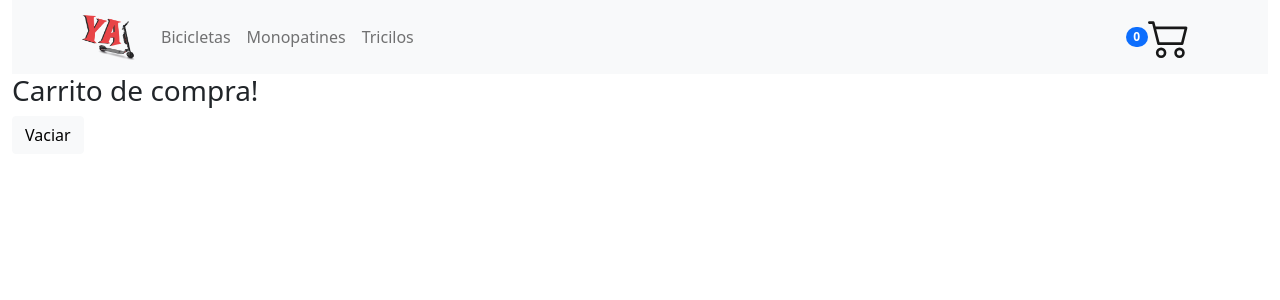
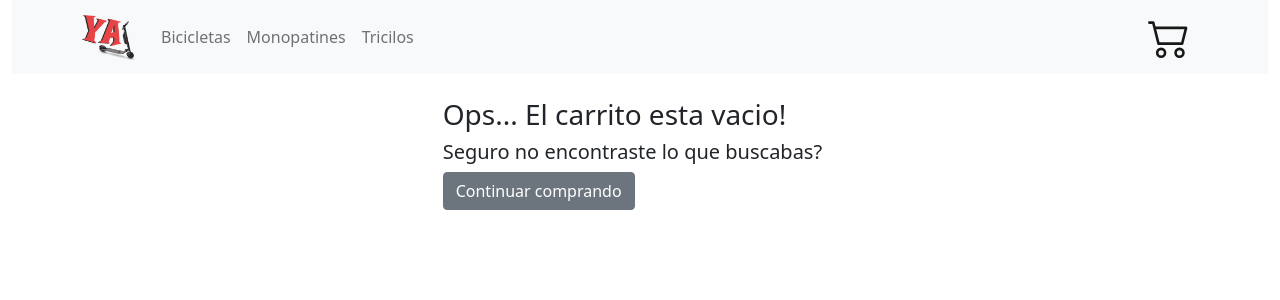
Before and after one commit to IgnacioCentis/tuvehiculoya, a React (Create React App) app: page /Cart in a window 1280 px wide. Shown: the top 300 px of the page. Built offline with nearby package versions, Linux system fonts and the light colour scheme.

Commit message:
Correcciones carritoCompra

```diff
--- a/src/components/CarritoCompra/Cart.jsx
+++ b/src/components/CarritoCompra/Cart.jsx
@@ -1,37 +1,47 @@
 import React from 'react'
-import { Badge, Card, ListGroup, PageItem, Button,CloseButton } from 'react-bootstrap'
+import { Badge, Card, ListGroup, PageItem, Button,CloseButton, Row, Col, Container } from 'react-bootstrap'
+import { LinkContainer } from 'react-router-bootstrap'
 import { useCartContext } from '../../context/CartContext'
+import CartList from './CartList'
+import CartTotalDetail from './CartTotalDetail'
 
 const Cart = () => {
 
-    const {cartList,vaciarCarrito,eliminarItem} = useCartContext()
+    const {cartList} = useCartContext()
 
     return(
         <>
-            <div>
-                <h3>Carrito de compra!</h3>
-                    {cartList.map(p =>
-                        <ListGroup as="ol" numbered>
 
-                            <ListGroup.Item
-                                as="li"
-                                className="d-flex justify-content-between align-items-start">
+               <Container className='mt-4' fluid>
+                    {   cartList.length  !== 0
+                            ?
+                                <Row xs={1} md={2} lg={4} className="g-4">
+                                    <Col></Col>
+                                    <Col> <CartList /></Col>
+                                    <Col><CartTotalDetail/></Col>
+                                    <Col></Col>
+                                </Row>
+                            :
+                                <div>
+                                    <Row>
+                                        <Col></Col>
+                                        <Col>
+                                            <h3> Ops... El carrito esta vacio!</h3>
+                                            <h5>Seguro no encontraste lo que buscabas?</h5>
+                                            <div className="mt-2">
+                                                <LinkContainer to='/'>
+                                                    <Button className='btn-secondary'>Continuar comprando</Button>
+                                                </LinkContainer>
+                                            </div>
+                                        </Col>
+                                        <Col></Col>
+                                    </Row>
+                                </div>
+                        }
 
-                            <div className="ms-2 me-auto">
-                                <div className="fw-bold">{p.item.name}</div>
-                            </div>
-                            <Badge variant="primary" pill>
-                            {p.quantity}
-                            </Badge>
-                            <div > <CloseButton onClick={() => eliminarItem(p)} className="mx-2" /></div>
-                            </ListGroup.Item >
-                        </ListGroup>
-                    )}
-                <div className="mt-2">
-                    <Button onClick={vaciarCarrito} variant="light">Vaciar</Button>
-                </div>
 
-            </div>
+                </Container>
+
         </>
     )
 }
--- /dev/null
+++ b/src/components/CarritoCompra/CartList.jsx
@@ -0,0 +1,29 @@
+import React from 'react';
+import { Badge, Button, CloseButton, ListGroup } from 'react-bootstrap';
+import { useCartContext } from '../../context/CartContext';
+
+export default function CartList() {
+
+    const {cartList,vaciarCarrito,eliminarItem} = useCartContext()
+
+  return <div>
+             {cartList.map(p =>
+                <div>
+                    <ListGroup as="ol" numbered>
+                        <ListGroup.Item
+                            as="li"
+                            className="d-flex justify-content-between align-items-start">
+                        <div className="ms-2 me-auto">
+                            <div className="fw-bold">{p.item.name}</div>
+                        </div>
+                        <Badge variant="primary" pill>
+                        {p.quantity}
+                        </Badge>
+                        <div > <CloseButton onClick={() => eliminarItem(p)} className="mx-2" /></div>
+                        </ListGroup.Item >
+                    </ListGroup>
+
+                </div>)}
+
+        </div>;
+}
--- /dev/null
+++ b/src/components/CarritoCompra/CartTotalDetail.jsx
@@ -0,0 +1,22 @@
+import React from 'react';
+import { Button, Card, ListGroup } from 'react-bootstrap';
+import { useCartContext } from '../../context/CartContext';
+
+export default function CartTotalDetail() {
+    const{sumPrice,vaciarCarrito,cartCant} = useCartContext()
+
+  return <>
+            <Card style={{ width: '18rem' }}>
+                <Card.Header>Tu Compra:</Card.Header>
+                <ListGroup variant="flush">
+                    <ListGroup.Item>Total ${sumPrice}</ListGroup.Item>
+                    <ListGroup.Item>Cantidad de productos: {cartCant}</ListGroup.Item>
+                    <ListGroup.Item> </ListGroup.Item>
+                </ListGroup>
+            </Card>
+
+            <div  className="d-grid gap-2 mt-2">
+                <Button onClick={vaciarCarrito} variant="secondary" size="md">Vaciar</Button>
+            </div>
+        </>;
+}
--- a/src/components/CarritoCompra/CartWidget.jsx
+++ b/src/components/CarritoCompra/CartWidget.jsx
@@ -10,7 +10,7 @@ const CartWidget = () => {
     return (
         <div >
             <Badge variant="primary" pill>
-               {cartCant }
+               {cartCant >0 ? cartCant : '' }
             </Badge>
             <BsCart2 size={42} title='Ver tu carrito'/>
         </div>
--- a/src/components/Items/ItemCount.jsx
+++ b/src/components/Items/ItemCount.jsx
@@ -1,13 +1,12 @@
 import React, { useState } from 'react'
 import { Button, FormControl, InputGroup } from 'react-bootstrap'
-import { useCartContext } from '../../context/CartContext'
 
 
 const ItemCount = ({stock, onAdd}) => {
 
-    const {sumCantidad} = useCartContext()
 
-    const [count,setCount] = useState(0)
+
+    const [count,setCount] = useState(1)
     const handlerCountAdd = () => {
         if(count < stock){
             setCount(count +1)
--- a/src/components/Items/ItemDetail.jsx
+++ b/src/components/Items/ItemDetail.jsx
@@ -6,7 +6,7 @@ import ItemCount from './ItemCount'
 
 const ItemDetail = ({idI}) =>{
 
-    const {cartCant,cartList,agregarAlCarrito} = useCartContext()
+    const {agregarAlCarrito} = useCartContext()
     const [contador, setContador] = useState(0)
 
     //cartCant : cantidad de items en el carrito
--- a/src/context/CartContext.jsx
+++ b/src/context/CartContext.jsx
@@ -1,8 +1,5 @@
 import {createContext,useContext, useState} from "react"
 import React from 'react'
-import { isElementOfType } from "react-dom/cjs/react-dom-test-utils.production.min"
-import { computeStyles } from "@popperjs/core"
-
 
 const cartContext = createContext([]) //creo el contexto
 
@@ -15,12 +12,13 @@ export default function CartContextProvider({children}) {
     //creo el estado cartList donde guardar los items seleccionados de manera global
     const[cartList,setCartList] = useState([])
     const[cartCant, setCartCant] = useState(0)
+    const[sumPrice,setSumPrice] = useState(0)
 
-    function sumCartCant(cart, cant, operador){
+
+    function sumCartCant(cart, cant, operator){
         //Sumo  y resto  los items agregados o quitado del carrito
-        (operador === '+')?setCartCant(cart+cant):setCartCant(cart-cant)
+        (operator === '+')?setCartCant(cart+cant):setCartCant(cart-cant)
     }
-
 
     function isInCart (parametro) {
         const status = cartList.some( i => i.item.id === parametro.item.id)
@@ -28,21 +26,30 @@ export default function CartContextProvider({children}) {
         return status
     }
 
+    function totalPrice (item, operator){
+        //Sumo o resto el valor del item al total del carrito
+        (operator === '+')
+            ?
+                setSumPrice(sumPrice + item.item.price*item.quantity)
+            :
+                setSumPrice(sumPrice - item.item.price*item.quantity)
+
+    }
+
     function agregarAlCarrito(item){
+        totalPrice(item, '+')
 
         if (isInCart(item)){
-           // console.log('esta en la lista '+isInCart(item))
             const newList = [...cartList]
             newList.map(function (search,index){
-               // console.log({search})
                if (search.item.id === item.item.id){
                    search.quantity += item.quantity
                }
                setCartList(newList)
-              sumCartCant(cartCant,item.quantity,'+')
+               sumCartCant(cartCant,item.quantity,'+')
            } )
         }else{
-            console.log('No se encuentra en la lista'+cartList)
+
             setCartList([...cartList,item])
             sumCartCant(cartCant,item.quantity,'+')
         }
@@ -50,21 +57,24 @@ export default function CartContextProvider({children}) {
 
     const eliminarItem = (item) => {
         //Elimina un item seleccionado del carrito y actualizo el valor total del carrito
-
+        if (window.confirm("Seguro desea quitar este producto de su carrito?")){
             const newList = [...cartList]
             const itemEliminado =newList.filter(x=>x.item.id !==item.item.id)
-            console.log('buscando item eliminar')
             sumCartCant(cartCant,item.quantity,'-')
             return setCartList(itemEliminado)
+        }
+
     }
 
     function vaciarCarrito(){
-        setCartList([])
-        setCartCant()
+        if (window.confirm("Seguro desea vaciar su carrito?")){
+            setCartList([])
+            setCartCant()
+        }
     }
 
     return (
-        <cartContext.Provider value={{cartList,agregarAlCarrito, vaciarCarrito,cartCant,eliminarItem}}>
+        <cartContext.Provider value={{cartList,agregarAlCarrito, vaciarCarrito,cartCant,eliminarItem,sumPrice}}>
             {children}
         </cartContext.Provider>
     )
```
Also changed, not shown: src/components/CarritoCompra/CreateOrder.jsx (added).
